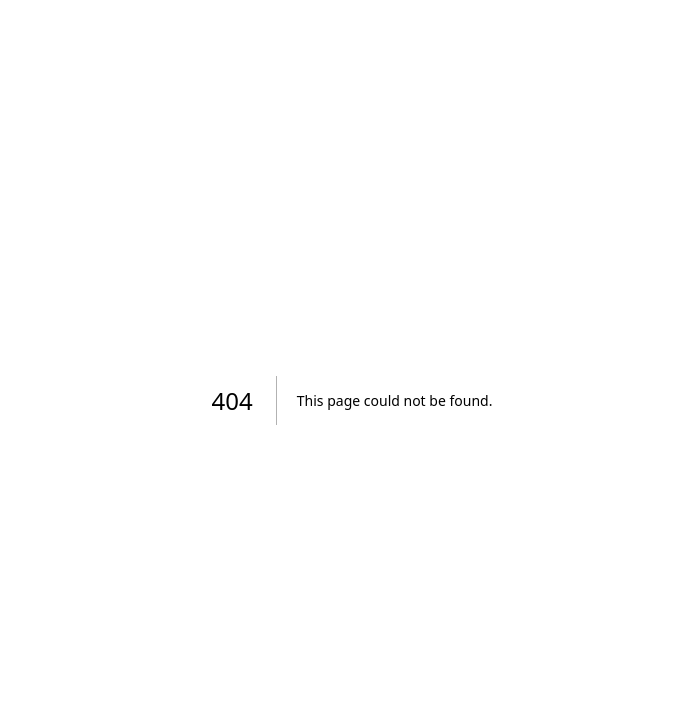
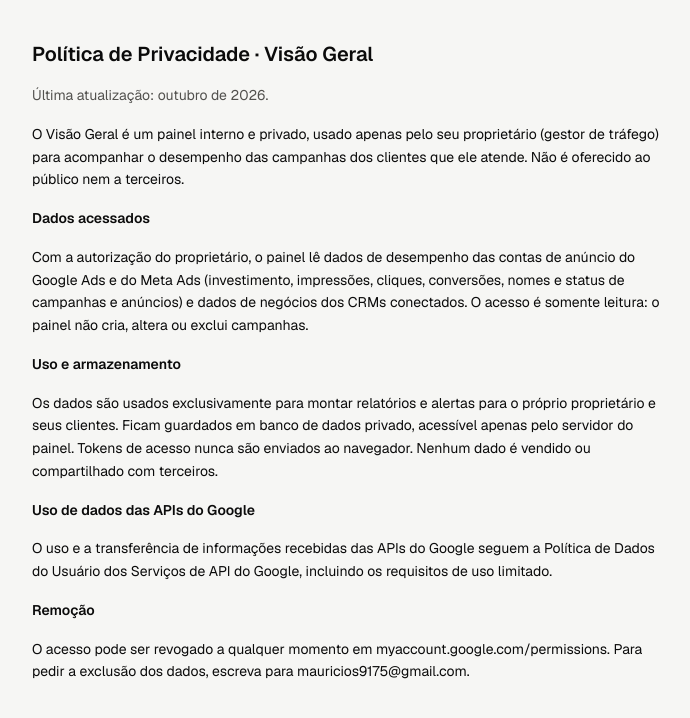
Before and after one commit to mauricios9175/Visaogeral, a Next.js app: page /privacidade in a window 1280 px wide. Before the commit this address had no page. Shown: the top 718 px of the page, without its empty margins (288-978 px from the left). Built offline with nearby package versions, Linux system fonts and the light colour scheme.

Commit message:
Adiciona página pública de política de privacidade para o login do Google
Co-Authored-By: Claude Opus 5.5 <noreply@anthropic.com>
Claude-Session: https://claude.ai/code/session_01GUqEDGGkao9GEyr2FXEqe9

```diff
--- a/src/app/login/page.tsx
+++ b/src/app/login/page.tsx
@@ -23,6 +23,9 @@ export default function Login() {
         >
           {enviando ? "Entrando…" : "Entrar"}
         </button>
+        <a href="/privacidade" className="block text-center text-xs text-texto-3 hover:text-texto">
+          Política de Privacidade
+        </a>
       </form>
     </main>
   );
--- /dev/null
+++ b/src/app/privacidade/page.tsx
@@ -0,0 +1,37 @@
+export const metadata = { title: "Política de Privacidade · Visão Geral" };
+
+/** Página pública exigida pela tela de consentimento OAuth do Google. */
+export default function Privacidade() {
+  return (
+    <main className="mx-auto w-full max-w-2xl flex-1 space-y-4 px-4 py-10 text-sm leading-relaxed">
+      <h1 className="text-xl font-semibold">Política de Privacidade · Visão Geral</h1>
+      <p className="text-texto-2">Última atualização: outubro de 2026.</p>
+      <p>
+        O Visão Geral é um painel interno e privado, usado apenas pelo seu proprietário (gestor de tráfego) para
+        acompanhar o desempenho das campanhas dos clientes que ele atende. Não é oferecido ao público nem a terceiros.
+      </p>
+      <h2 className="font-semibold">Dados acessados</h2>
+      <p>
+        Com a autorização do proprietário, o painel lê dados de desempenho das contas de anúncio do Google Ads e do
+        Meta Ads (investimento, impressões, cliques, conversões, nomes e status de campanhas e anúncios) e dados de
+        negócios dos CRMs conectados. O acesso é somente leitura: o painel não cria, altera ou exclui campanhas.
+      </p>
+      <h2 className="font-semibold">Uso e armazenamento</h2>
+      <p>
+        Os dados são usados exclusivamente para montar relatórios e alertas para o próprio proprietário e seus
+        clientes. Ficam guardados em banco de dados privado, acessível apenas pelo servidor do painel. Tokens de
+        acesso nunca são enviados ao navegador. Nenhum dado é vendido ou compartilhado com terceiros.
+      </p>
+      <h2 className="font-semibold">Uso de dados das APIs do Google</h2>
+      <p>
+        O uso e a transferência de informações recebidas das APIs do Google seguem a Política de Dados do Usuário dos
+        Serviços de API do Google, incluindo os requisitos de uso limitado.
+      </p>
+      <h2 className="font-semibold">Remoção</h2>
+      <p>
+        O acesso pode ser revogado a qualquer momento em myaccount.google.com/permissions. Para pedir a exclusão dos
+        dados, escreva para mauricios9175@gmail.com.
+      </p>
+    </main>
+  );
+}
--- a/src/proxy.ts
+++ b/src/proxy.ts
@@ -7,6 +7,6 @@ export async function proxy(request: NextRequest) {
 }
 
 export const config = {
-  // /login fica aberto; /api/cron usa o próprio CRON_SECRET
-  matcher: ["/((?!login|api/cron|_next/static|_next/image|favicon.ico).*)"],
+  // /login e /privacidade ficam abertos; /api/cron usa o próprio CRON_SECRET
+  matcher: ["/((?!login|privacidade|api/cron|_next/static|_next/image|favicon.ico).*)"],
 };
```
